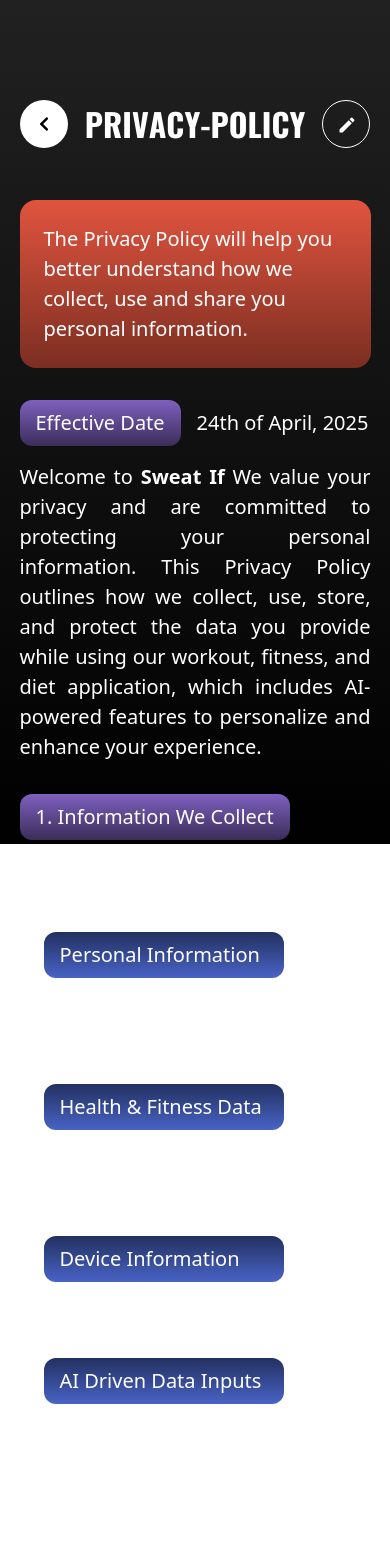
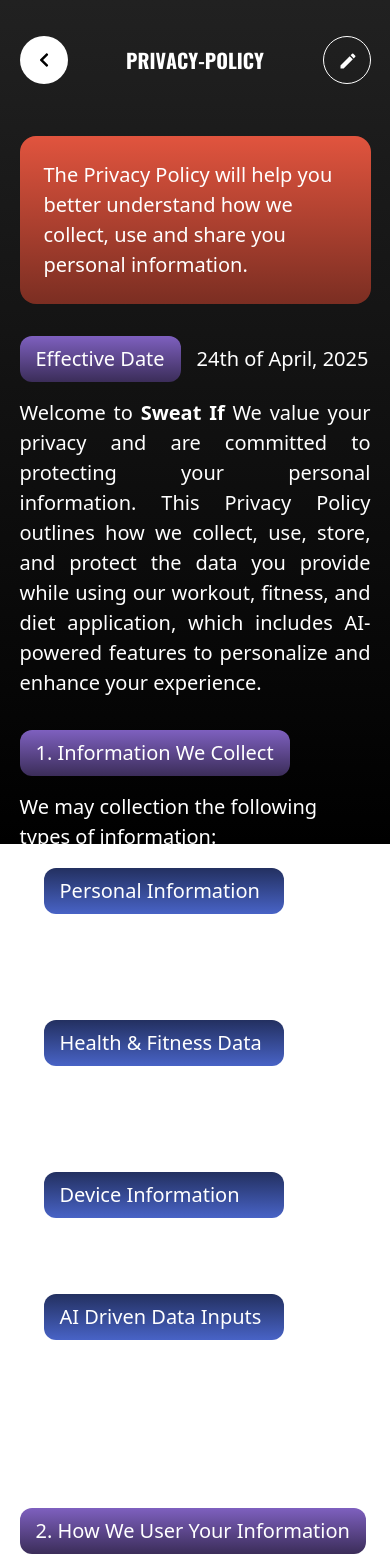
Before and after one commit to jettspanner123/SweatWebsite, a Next.js app: page /privacyPolicy in a window 390 px wide. Shown: the top 1568 px of the page. Built offline with nearby package versions, Linux system fonts and the light colour scheme.

Commit message:
some more responsive feature to private policy website

```diff
--- a/app/privacyPolicy/page.tsx
+++ b/app/privacyPolicy/page.tsx
@@ -31,8 +31,8 @@ export default function Page(): React.JSX.Element {
     return (
         <React.Fragment>
             <main
-                className={`min-h-screen w-screen relative`}
-                style={{paddingBlock: "5rem"}}>
+                className={`min-h-screen w-screen relative !pt-[1rem] md:!pt-[5rem]`}
+                >
 
                 <div style={{background: ApplicationLinearGradient.current.appBackground, top: "0"}}
                      className={`fixed w-screen h-screen z-[-1]`}>
@@ -74,7 +74,7 @@ export default function Page(): React.JSX.Element {
                         </MouseMagnetic>
 
                         {/*the privacy policy heading*/}
-                        <h1 className={`text-white oswaldBold lg:text-[4rem] md:text-[3rem] text-[2rem] uppercase`}>
+                        <h1 className={`text-white oswaldBold lg:text-[4rem] md:text-[3rem] text-[1.25rem] uppercase`}>
                             {
                                 "Privacy-Policy".split("").map((item: string, index: number): React.JSX.Element => {
                                     return (
@@ -194,8 +194,10 @@ export default function Page(): React.JSX.Element {
                             />
 
                             <div style={{marginTop: "1rem"}} className={`text-white text-[1.25rem]`}>
-                                <motion.span animate={{opacity: 1}} initial={{opacity: 0}}
-                                             transition={{duration: 1, delay: 0.3}}>
+                                <motion.span
+                                    className={`text-justify`}
+                                    animate={{opacity: 1}} initial={{opacity: 0}}
+                                    transition={{duration: 1, delay: 0.3}}>
                                     We may collection the following types of information:
                                 </motion.span>
 
@@ -210,6 +212,7 @@ export default function Page(): React.JSX.Element {
                                     <motion.span
                                         animate={{opacity: 1}} initial={{opacity: 0}}
                                         transition={{duration: 1, delay: 0.8}}
+                                        className={`text-justify`}
                                     >
                                         Name, email address, age, gender, weight, height, fitness goals, and dietary
                                         preferences.
@@ -278,7 +281,7 @@ export default function Page(): React.JSX.Element {
                                 background={ApplicationLinearGradient.current.appThanosGradient}/>
                             <motion.div
                                 animate={{opacity: 1}} initial={{opacity: 0}} transition={{duration: 1, delay: 0.3}}
-                                style={{marginTop: "1rem"}} className={`text-white text-[1.25rem]`}>
+                                style={{marginTop: "1rem"}} className={`text-white text-[1.25rem] text-justify`}>
                                 We use the information we collect to provide you with a personalized and effective
                                 health
                                 and fitness experience. This includes generating customized workout routines and diet
@@ -298,7 +301,7 @@ export default function Page(): React.JSX.Element {
                                 text={"3. AI And Personalisation"}
                                 background={ApplicationLinearGradient.current.appThanosGradient}/>
 
-                            <div style={{marginTop: "1rem"}} className={`text-white text-[1.25rem]`}>
+                            <div style={{marginTop: "1rem"}} className={`text-white text-[1.25rem] text-justify`}>
                                 Our app uses AI algorithms to deliver smart recommendations tailored to your fitness
                                 level,
                                 goals, and habits. The AI learns from your data to improve over time and enhance your
@@ -317,7 +320,7 @@ export default function Page(): React.JSX.Element {
                             <h1 style={{marginTop: "1rem"}} className={`text-white text-[1.25rem]`}>
                                 We do not sell your personal data. We may share data with:
                             </h1>
-                            <div style={{marginLeft: "4rem"}}>
+                            <div className={`!ml-[1.5rem] md:!ml-[4rem]`}>
                                 <div style={{marginTop: "1rem"}} className={`text-white text-[1.25rem]`}>
                                     <PaddedBackgroundText text={"Cloud providers for secure storage."}
                                                           background={ApplicationLinearGradient.current.appRedGradient}/>
@@ -343,7 +346,7 @@ export default function Page(): React.JSX.Element {
                             <PaddedBackgroundText
                                 text={"5. Data Security"}
                                 background={ApplicationLinearGradient.current.appThanosGradient}/>
-                            <div style={{marginTop: "1rem"}}>
+                            <div style={{marginTop: "1rem"}} className={`text-justify`}>
                                 We implement strong security measures including encryption, secure storage, and limited
                                 access
                                 to protect your information.
@@ -360,7 +363,7 @@ export default function Page(): React.JSX.Element {
                             <h1 style={{marginTop: "1rem"}} className={`text-white text-[1.25rem]`}>
                                 You have the right to:
                             </h1>
-                            <div style={{marginLeft: "4rem"}}>
+                            <div className={`!ml-[1.5rem] md:!ml-[4rem]`}>
                                 <div style={{marginTop: "1rem"}} className={`text-white text-[1.25rem]`}>
                                     <PaddedBackgroundText text={"Access or update your personal data."}
                                                           background={ApplicationLinearGradient.current.appRedGradient}/>
@@ -392,7 +395,7 @@ export default function Page(): React.JSX.Element {
                             <PaddedBackgroundText
                                 text={"7. Changes To Privacy Policy"}
                                 background={ApplicationLinearGradient.current.appThanosGradient}/>
-                            <div style={{marginTop: "1rem"}}>
+                            <div style={{marginTop: "1rem"}} className={`text-justify`}>
                                 We may update this Privacy Policy periodically. We will notify you of significant
                                 changes
                                 through the app or via email.
```
